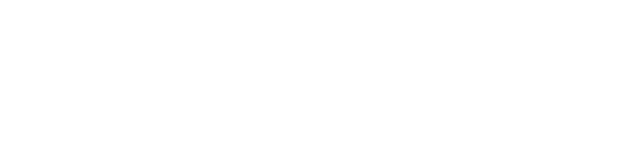
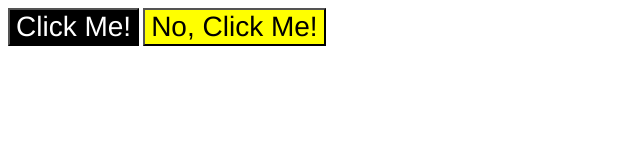
Before and after one commit to clcepeda/css-foundations, a plain HTML site: page grouping-selectors-practice/index.html in a window 1280 px wide. Shown: the whole page, without its empty margins (0-640 px from the left). Drawn offline with Linux system fonts and the light colour scheme.

Commit message:
Added finishes on index and stylesheet

```diff
--- a/grouping-selectors-practice/index.html
+++ b/grouping-selectors-practice/index.html
@@ -3,9 +3,11 @@
 <head>
     <meta charset="UTF-8">
     <meta name="viewport" content="width=device-width, initial-scale=1.0">
-    <title>Document</title>
+    <title>Grouping Selectors</title>
+    <link rel="stylesheet" href="styles.css">
 </head>
 <body>
-
+    <button class="click">Click Me!</button>
+    <button class="no-click">No, Click Me!</button>
 </body>
 </html>
--- a/grouping-selectors-practice/styles.css
+++ b/grouping-selectors-practice/styles.css
@@ -0,0 +1,15 @@
+.click,
+.no-click {
+    font-size: 28px;
+    font-family: Helvetica, 'Times New Roman', sans-serif;
+}
+
+.click {
+    background-color: black;
+    color: white;
+}
+
+.no-click {
+    background-color: yellow;
+    color: black;
+}
```
